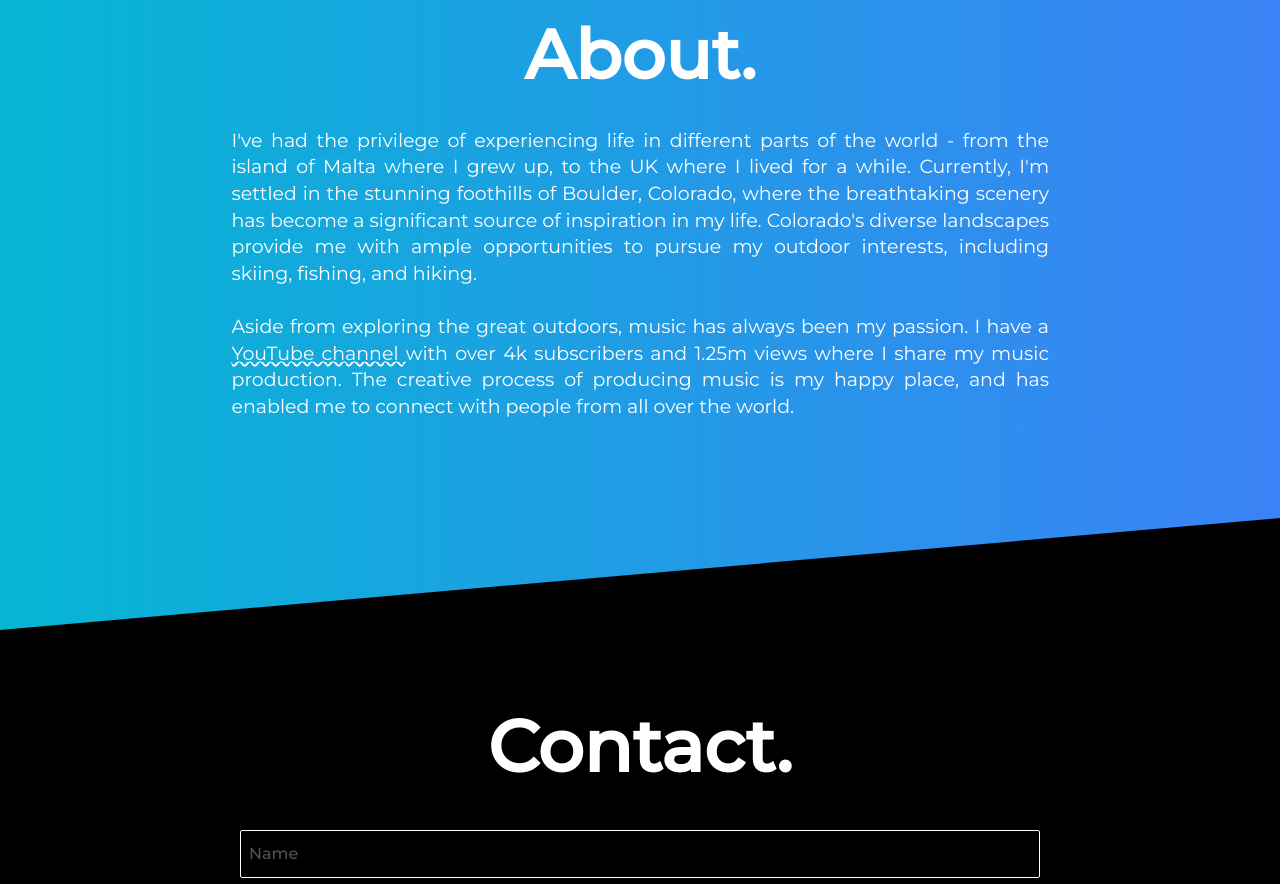
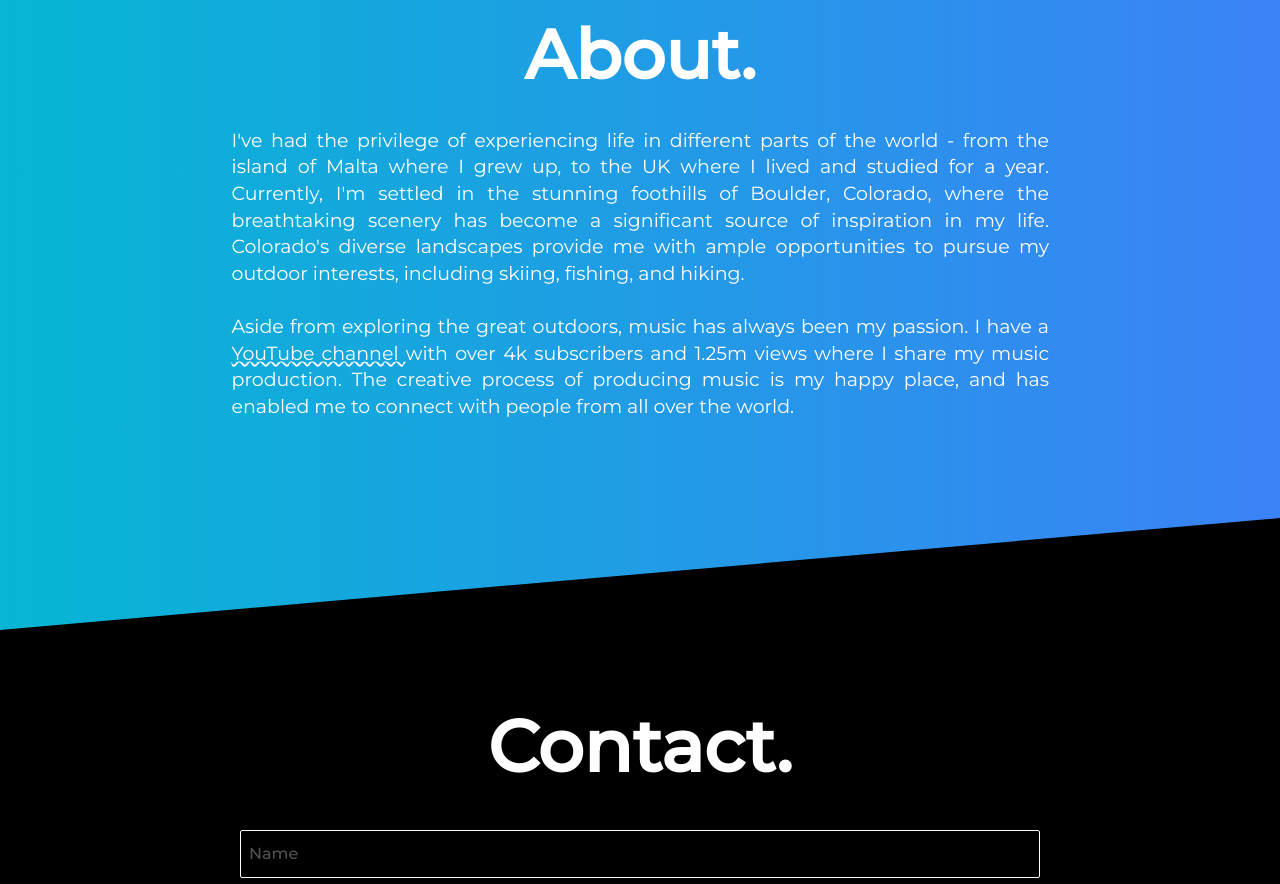
Before and after one commit to martinbartolo/resume-website, a Next.js app: page / in a window 1280 px wide. Shown: the part 2620-3504 px from the top of the page. Built offline with nearby package versions, Linux system fonts and the light colour scheme.

Commit message:
Minor Change to About Section

```diff
--- a/src/components/About.tsx
+++ b/src/components/About.tsx
@@ -27,7 +27,7 @@ export default function About({}: Props) {
                 }}
                 viewport={{ once: true }}
                 transition={{ duration: 0.5 }}>
-                I&apos;ve had the privilege of experiencing life in different parts of the world - from the island of Malta where I grew up, to the UK where I lived for a while.
+                I&apos;ve had the privilege of experiencing life in different parts of the world - from the island of Malta where I grew up, to the UK where I lived and studied for a year.
                 Currently, I&apos;m settled in the stunning foothills of Boulder, Colorado, where the breathtaking scenery has become a significant source of inspiration in my life.
                 Colorado&apos;s diverse landscapes provide me with ample opportunities to pursue my outdoor interests, including skiing, fishing, and hiking.
                 <br/>
```
